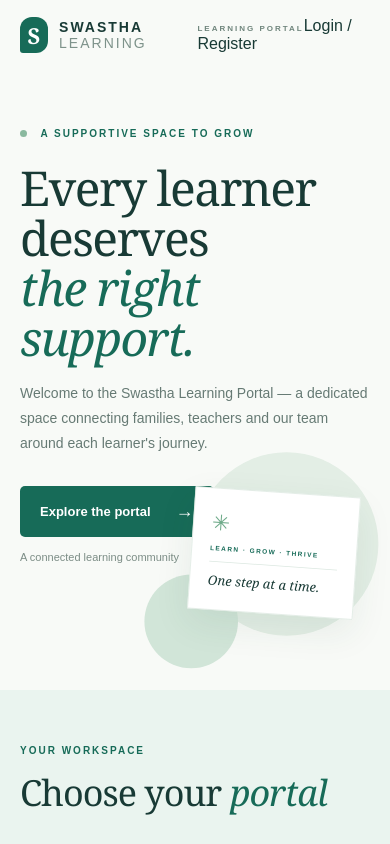
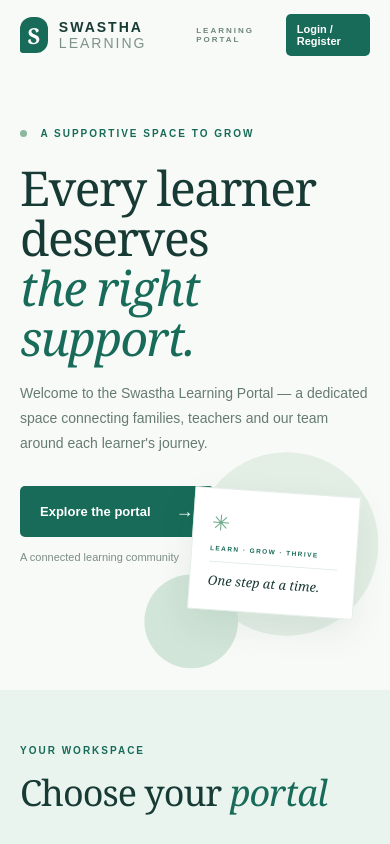
Before and after one commit to nishadbacker-sketch/swastha-learning-portal, a Next.js app: page / in a window 390 px wide. Shown: the top 844 px of the page. Built offline with nearby package versions, Linux system fonts and the light colour scheme.

Commit message:
Style homepage login button

```diff
--- a/app/globals.css
+++ b/app/globals.css
@@ -223,3 +223,36 @@ footer {
     font-size: 32px;
   }
 }
+
+/* Homepage navigation login button */
+
+.nav-actions {
+  display: flex;
+  align-items: center;
+  gap: 20px;
+}
+
+.nav-login {
+  display: inline-block;
+  padding: 11px 17px;
+  border-radius: 5px;
+  background: var(--green);
+  color: white;
+  font-size: 12px;
+  font-weight: 700;
+}
+
+.nav-login:hover {
+  background: #125342;
+}
+
+@media (max-width: 480px) {
+  .nav-actions {
+    gap: 10px;
+  }
+
+  .nav-login {
+    padding: 9px 11px;
+    font-size: 11px;
+  }
+}
```
